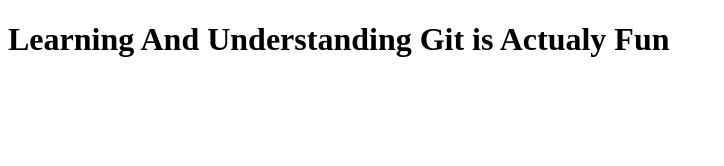
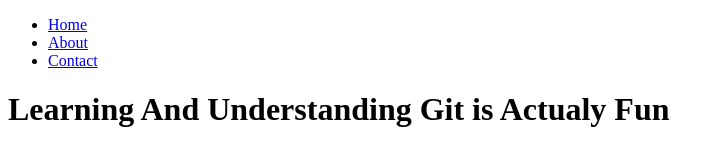
Before and after one commit to shivvang/git-practice, a plain HTML site: page index.html in a window 1280 px wide. Shown: the whole page, without its empty margins (0-724 px from the left). Drawn offline with Linux system fonts and the light colour scheme.

Commit message:
added nav section to index.html

```diff
--- a/index.html
+++ b/index.html
@@ -6,6 +6,13 @@
     <title>Document</title>
   </head>
   <body>
+    <nav>
+      <ul>
+        <li><a href="nav.html">Home</a></li>
+        <li><a href="nav.html">About</a></li>
+        <li><a href="nav.html">Contact</a></li>
+      </ul>
+    </nav>
     <h1>Learning And Understanding Git is Actualy Fun</h1>
   </body>
 </html>
```
